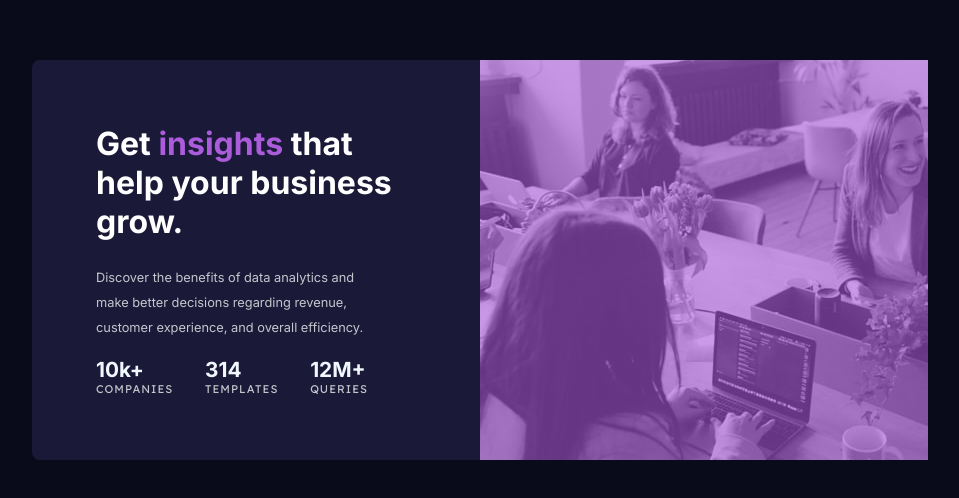
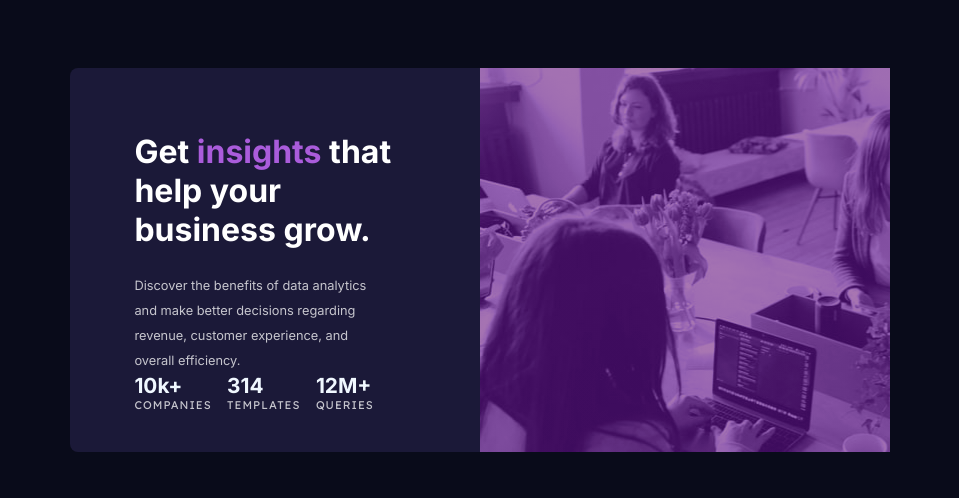
Before and after one commit to Nitin1103/stats-preview-card-component, a plain HTML site: page index.html in a window 1280 px wide. Shown: the part 140-638 px from the top of the page, without its empty margins (160-1119 px from the left). Drawn offline with Linux system fonts and the light colour scheme.

Commit message:
Fixed image contrast

```diff
--- a/app.css
+++ b/app.css
@@ -15,8 +15,8 @@
 
 .container {
     background-color: hsl(244, 38%, 16%);
-    width: 70%;
-    height: 25rem;
+    width: 64%;
+    height: 24rem;
     border-radius: 0.5rem;
     display: flex;
 }
@@ -30,10 +30,9 @@
 }
 
 .sbox {
-
     width: 50%;
     background: linear-gradient(rgba(168, 88, 218, 0.6), rgba(168, 88, 218, 0.6)), url("images/image-header-desktop.jpg");
-    background-position: cover;
+    filter: contrast(150%) brightness(70%);
 }
 
 .pbox-inner1 {
```
